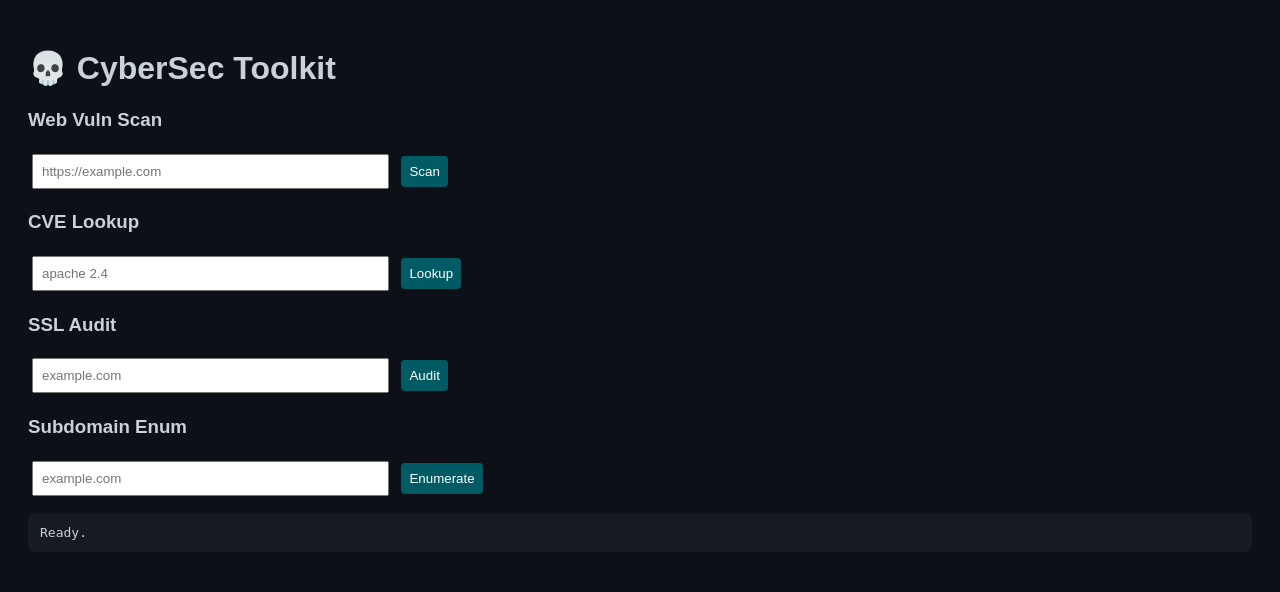
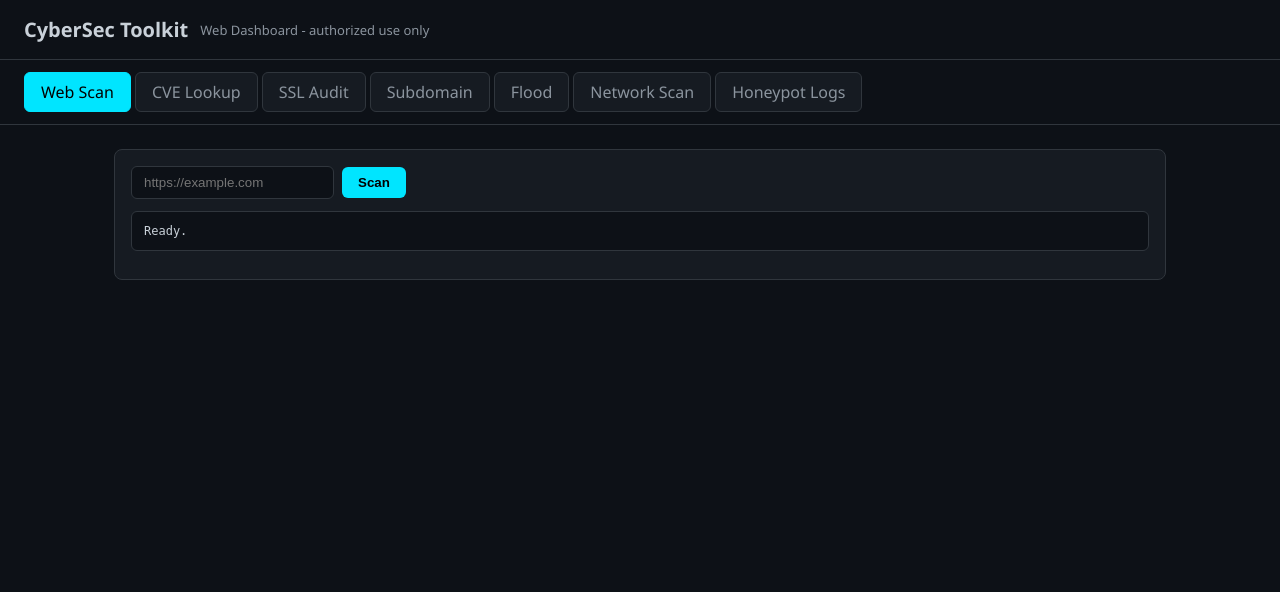
Before and after one commit to abid8670/cybersec-toolkit, a Flask app: page / in a window 1280 px wide. Shown: the top 592 px of the page. Run offline with Flask 3, Linux system fonts and the light colour scheme.

Commit message:
Upgrade web UI: tabs, honeypot logs, flood, network scan, professional styling

```diff
--- a/web/app.py
+++ b/web/app.py
@@ -6,6 +6,8 @@ from core.web_vuln import WebVulnScanner
 from core.cve import CVELookup
 from core.ssl_audit import SSLAudit
 from core.subdomain import SubdomainEnum
+from core.flood import PyFlood
+from core.scanner import NetworkScanner
 
 app = Flask(__name__, template_folder="templates")
 
@@ -32,5 +34,38 @@ def api_ssl():
 def api_subdomain():
     return jsonify(SubdomainEnum(request.json.get("domain")).crtsh())
 
+@app.route("/api/flood", methods=["POST"])
+def api_flood():
+    d = request.json
+    pf = PyFlood(d.get("target"), d.get("port", 80))
+    mode = d.get("mode", "syn")
+    if mode == "syn":
+        return jsonify(pf.syn(d.get("count", 1000)))
+    if mode == "udp":
+        return jsonify(pf.udp(d.get("count", 1000)))
+    return jsonify(pf.icmp(d.get("count", 1000)))
+
+@app.route("/api/scan-network", methods=["POST"])
+def api_scan_network():
+    t = request.json.get("target")
+    ports = request.json.get("ports", "1-1024")
+    ns = NetworkScanner(t)
+    return jsonify({"hosts": ns.host_discovery(), "ports": ns.port_scan(ports)})
+
+@app.route("/api/honeypot-logs", methods=["GET"])
+def api_honeypot_logs():
+    path = os.path.join(os.path.dirname(os.path.dirname(os.path.abspath(__file__))), "honeypot.log")
+    lines = []
+    if os.path.exists(path):
+        with open(path) as f:
+            for line in f:
+                line = line.strip()
+                if line:
+                    try:
+                        lines.append(json.loads(line))
+                    except Exception:
+                        lines.append({"raw": line})
+    return jsonify({"count": len(lines), "logs": lines[-100:]})
+
 if __name__ == "__main__":
     app.run(host="0.0.0.0", port=5000, debug=True)
--- a/web/templates/index.html
+++ b/web/templates/index.html
@@ -1,34 +1,87 @@
 <!DOCTYPE html>
-<html><head><meta charset=utf-8><title>CyberSec Toolkit</title>
-<style>body{font-family:sans-serif;background:#0d1117;color:#c9d1d9;padding:20px}input,button{padding:8px;margin:4px}button{background:#005B64;color:#fff;border:none;border-radius:4px;cursor:pointer}pre{background:#161b22;padding:12px;border-radius:6px;overflow:auto;max-height:400px}</style></head>
+<html lang="en"><head><meta charset=utf-8><title>CyberSec Toolkit</title>
+<style>
+:root{--bg:#0d1117;--card:#161b22;--border:#30363d;--accent:#00e5ff;--text:#c9d1d9;--muted:#8b949e;}
+*{box-sizing:border-box}
+body{margin:0;font-family:'Segoe UI',sans-serif;background:var(--bg);color:var(--text);}
+header{padding:16px 24px;border-bottom:1px solid var(--border);display:flex;align-items:center;gap:12px;}
+header h1{margin:0;font-size:20px;}
+header span{color:var(--muted);font-size:13px;}
+.tabs{display:flex;gap:4px;padding:12px 24px;border-bottom:1px solid var(--border);flex-wrap:wrap;}
+.tab{padding:8px 16px;background:var(--card);border:1px solid var(--border);border-radius:6px;cursor:pointer;color:var(--muted);}
+.tab.active{background:var(--accent);color:#000;border-color:var(--accent);}
+.panel{display:none;padding:24px;max-width:1100px;margin:0 auto;}
+.panel.active{display:block;}
+.card{background:var(--card);border:1px solid var(--border);border-radius:8px;padding:16px;margin-bottom:16px;}
+.row{display:flex;gap:8px;flex-wrap:wrap;align-items:center;margin-bottom:12px;}
+input,select{padding:8px 12px;background:#0d1117;border:1px solid var(--border);color:var(--text);border-radius:6px;min-width:180px;}
+button{padding:8px 16px;background:var(--accent);color:#000;border:none;border-radius:6px;cursor:pointer;font-weight:600;}
+button.secondary{background:var(--card);color:var(--text);border:1px solid var(--border);}
+pre{background:#0d1117;padding:12px;border-radius:6px;overflow:auto;max-height:420px;border:1px solid var(--border);font-size:12px;}
+</style></head>
 <body>
-<h1>💀 CyberSec Toolkit</h1>
-<div>
-  <h3>Web Vuln Scan</h3>
-  <input id="url" placeholder="https://example.com" size=40>
-  <button onclick="scanWeb()">Scan</button>
+<header><h1>CyberSec Toolkit</h1><span>Web Dashboard - authorized use only</span></header>
+<div class="tabs">
+  <div class="tab active" onclick="show('web')">Web Scan</div>
+  <div class="tab" onclick="show('cve')">CVE Lookup</div>
+  <div class="tab" onclick="show('ssl')">SSL Audit</div>
+  <div class="tab" onclick="show('sub')">Subdomain</div>
+  <div class="tab" onclick="show('flood')">Flood</div>
+  <div class="tab" onclick="show('net')">Network Scan</div>
+  <div class="tab" onclick="show('hp')">Honeypot Logs</div>
 </div>
-<div>
-  <h3>CVE Lookup</h3>
-  <input id="kw" placeholder="apache 2.4" size=40>
-  <button onclick="cve()">Lookup</button>
-</div>
-<div>
-  <h3>SSL Audit</h3>
-  <input id="host" placeholder="example.com" size=40>
-  <button onclick="ssl()">Audit</button>
-</div>
-<div>
-  <h3>Subdomain Enum</h3>
-  <input id="dom" placeholder="example.com" size=40>
-  <button onclick="sub()">Enumerate</button>
-</div>
-<pre id="out">Ready.</pre>
+
+<div id="web" class="panel active"><div class="card">
+  <div class="row"><input id="url" placeholder="https://example.com"><button onclick="scanWeb()">Scan</button></div>
+  <pre id="out-web">Ready.</pre>
+</div></div>
+
+<div id="cve" class="panel"><div class="card">
+  <div class="row"><input id="kw" placeholder="apache 2.4"><button onclick="cve()">Lookup</button></div>
+  <pre id="out-cve">Ready.</pre>
+</div></div>
+
+<div id="ssl" class="panel"><div class="card">
+  <div class="row"><input id="host" placeholder="example.com"><button onclick="ssl()">Audit</button></div>
+  <pre id="out-ssl">Ready.</pre>
+</div></div>
+
+<div id="sub" class="panel"><div class="card">
+  <div class="row"><input id="dom" placeholder="example.com"><button onclick="sub()">Enumerate</button></div>
+  <pre id="out-sub">Ready.</pre>
+</div></div>
+
+<div id="flood" class="panel"><div class="card">
+  <div class="row">
+    <input id="ftarget" placeholder="192.168.0.4">
+    <select id="fmode"><option>syn</option><option>udp</option><option>icmp</option></select>
+    <input id="fcount" placeholder="1000" size=8>
+    <input id="fport" placeholder="80" size=6>
+    <button onclick="flood()">Flood</button>
+  </div>
+  <pre id="out-flood">Ready.</pre>
+</div></div>
+
+<div id="net" class="panel"><div class="card">
+  <div class="row"><input id="ntarget" placeholder="192.168.0.4"><input id="nports" placeholder="1-100" size=12><button onclick="netscan()">Scan</button></div>
+  <pre id="out-net">Ready.</pre>
+</div></div>
+
+<div id="hp" class="panel"><div class="card">
+  <div class="row"><button onclick="hpLogs()">Refresh Logs</button><button class="secondary" onclick="autoHp()">Auto (5s)</button></div>
+  <pre id="out-hp">Loading...</pre>
+</div></div>
+
 <script>
-async function call(ep, body){const r=await fetch(ep,{method:'POST',headers:{'Content-Type':'application/json'},body:JSON.stringify(body)});document.getElementById('out').textContent=JSON.stringify(await r.json(),null,2);}
-function scanWeb(){call('/api/scan-web',{url:document.getElementById('url').value});}
-function cve(){call('/api/cve',{keyword:document.getElementById('kw').value});}
-function ssl(){call('/api/ssl',{host:document.getElementById('host').value});}
-function sub(){call('/api/subdomain',{domain:document.getElementById('dom').value});}
+function show(id){document.querySelectorAll('.panel').forEach(p=>p.classList.remove('active'));document.querySelectorAll('.tab').forEach(t=>t.classList.remove('active'));document.getElementById(id).classList.add('active');event.target.classList.add('active');}
+async function call(ep,body,outId){const el=document.getElementById(outId);el.textContent='Loading...';try{const r=await fetch(ep,{method:'POST',headers:{'Content-Type':'application/json'},body:JSON.stringify(body)});el.textContent=JSON.stringify(await r.json(),null,2);}catch(e){el.textContent='Error: '+e;}}
+function scanWeb(){call('/api/scan-web',{url:document.getElementById('url').value},'out-web');}
+function cve(){call('/api/cve',{keyword:document.getElementById('kw').value},'out-cve');}
+function ssl(){call('/api/ssl',{host:document.getElementById('host').value},'out-ssl');}
+function sub(){call('/api/subdomain',{domain:document.getElementById('dom').value},'out-sub');}
+function flood(){call('/api/flood',{target:document.getElementById('ftarget').value,mode:document.getElementById('fmode').value,count:parseInt(document.getElementById('fcount').value)||1000,port:parseInt(document.getElementById('fport').value)||80},'out-flood');}
+function netscan(){call('/api/scan-network',{target:document.getElementById('ntarget').value,ports:document.getElementById('nports').value},'out-net');}
+async function hpLogs(){const el=document.getElementById('out-hp');el.textContent='Loading...';const r=await fetch('/api/honeypot-logs');const d=await r.json();el.textContent='Total: '+d.count+'\n'+d.logs.map(l=>JSON.stringify(l)).join('\n');}
+let hpTimer=null;function autoHp(){if(hpTimer){clearInterval(hpTimer);hpTimer=null;}else{hpLogs();hpTimer=setInterval(hpLogs,5000);}}
 </script>
 </body></html>
```
